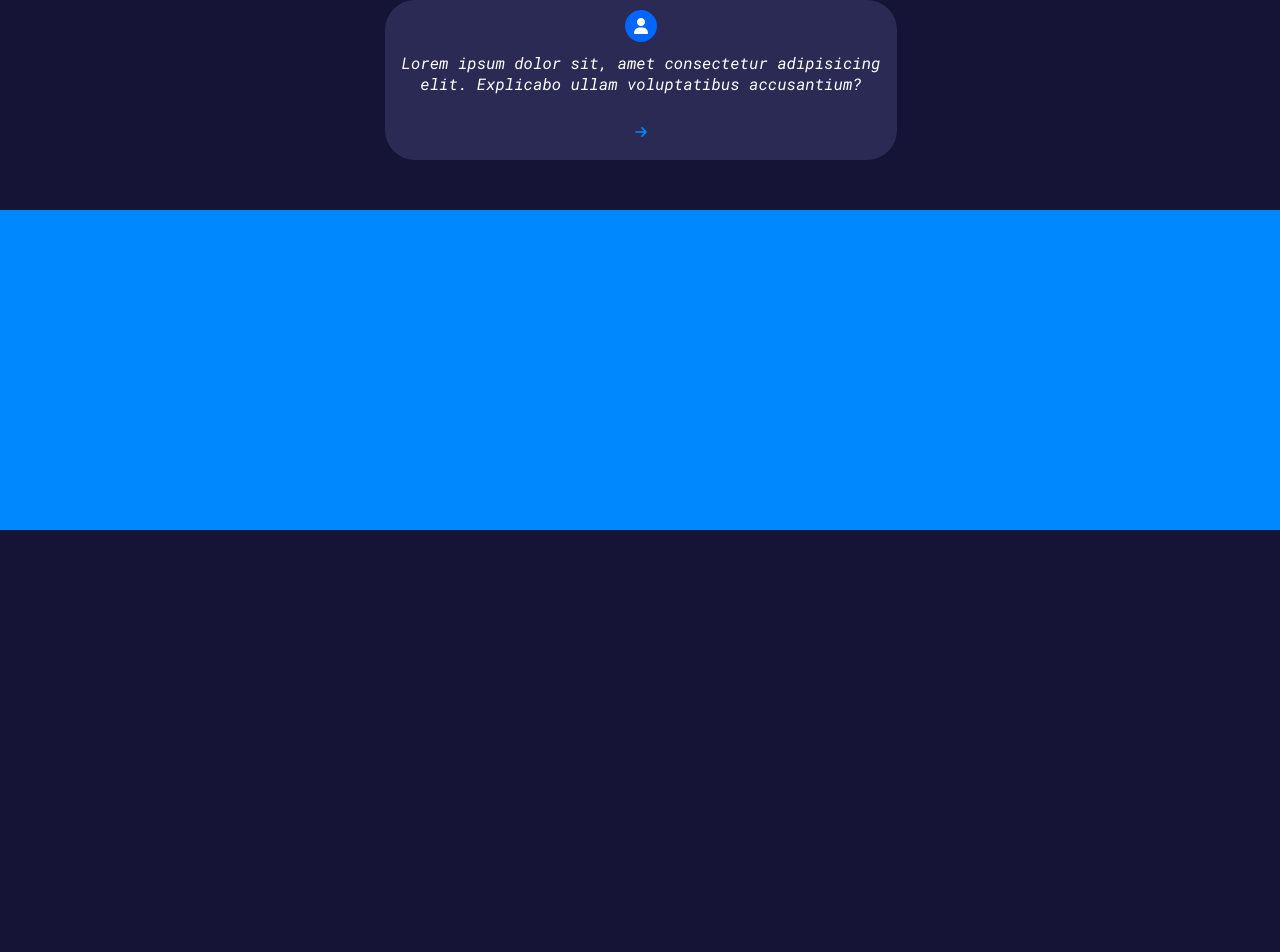
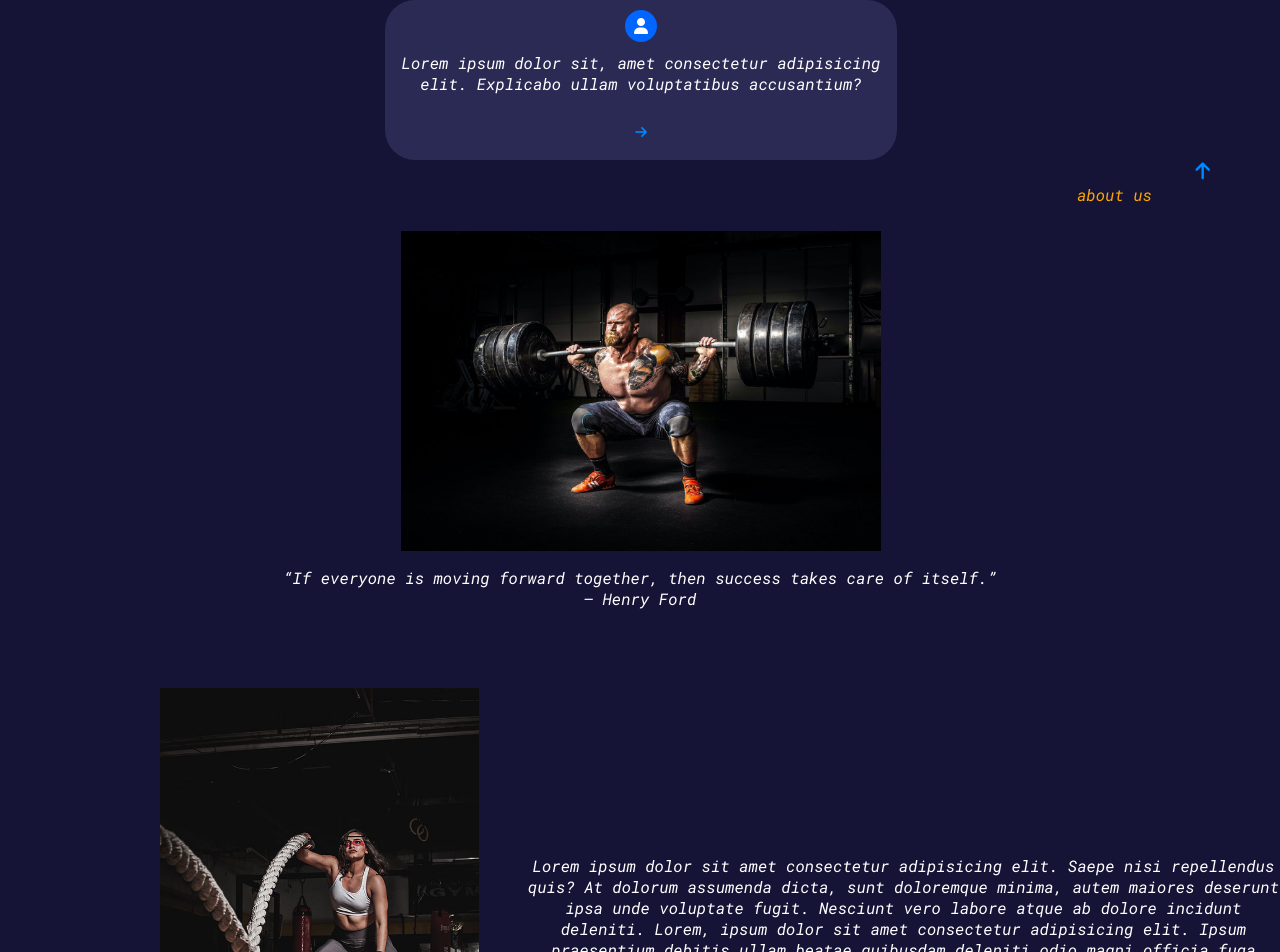
Before and after one commit to roshanpanda666/gym-site2.0, a React (Create React App) app: page / in a window 1280 px wide. Shown: the part 2239-3191 px from the top of the page. Before the commit the page ends 2769 px from the top, so only its background shows below. Built offline with nearby package versions, Linux system fonts and the light colour scheme.

Commit message:
commiting navbar for mobile

```diff
--- a/package.json
+++ b/package.json
@@ -9,6 +9,7 @@
     "framer-motion": "^10.12.8",
     "react": "^18.2.0",
     "react-dom": "^18.2.0",
+    "react-router-dom": "^6.11.1",
     "react-scripts": "5.0.1",
     "react-teffex": "^1.0.5",
     "web-vitals": "^2.1.4"
--- a/src/App.js
+++ b/src/App.js
@@ -8,6 +8,8 @@ import Ourvalues from './components/ourvalues'
 import Faq from './components/faq'
 import Testimonials from './components/testimonials'
 import Footer from './components/footer'
+import Gotoupbutton from './components/Gotoupbutton'
+import About from './components/about'
 const App = () => {
   return (
     <div>
@@ -18,7 +20,11 @@ const App = () => {
       <Ourvalues></Ourvalues>
       <Faq></Faq>
       <Testimonials></Testimonials>
+      <Gotoupbutton></Gotoupbutton>
+      <About></About>
+
       <Footer></Footer>
+
     </div>
   )
 }
--- /dev/null
+++ b/src/components/Gotoupbutton.jsx
@@ -0,0 +1,21 @@
+import React from 'react'
+import './topgobutton.css'
+import {motion} from 'framer-motion'
+const Gotoupbutton = () => {
+    const gototop=()=>{
+        window.scrollTo({top:0,left:0,behavior:'smooth'})
+    }
+  return (
+    <div>
+      <div className="buttonfather">
+        <motion.button className="buttontotop" onClick={gototop}
+            whileHover={{y:-10}}
+            whileTap={{scale:0.8}}
+
+        ><i class="fa-solid fa-arrow-up"></i></motion.button>
+      </div>
+    </div>
+  )
+}
+
+export default Gotoupbutton
--- /dev/null
+++ b/src/components/about.css
@@ -0,0 +1,81 @@
+.aboutfather{
+    display: flex;
+    flex-direction: column;
+    margin-bottom: 30rem;
+
+}
+.headerabout{
+    display: flex;
+    justify-content: flex-end;
+    margin-right: 10%;
+    margin-bottom: 2%;
+    color: orange;
+}
+.header{
+    display:flex ;
+    justify-content: center;
+    align-items: center;
+    text-align: center;
+    flex-direction: column;
+    width: 100%;
+
+
+
+}
+.imgexebala{
+    height: 20rem;
+}
+.abouttxt{
+    margin-top: 1rem;
+}
+.maincontentabout{
+    display: flex;
+    justify-content: center;
+    flex-direction: column;
+}
+.content1{
+    display: flex;
+    align-items: center;
+
+    width: 100%;
+    height: 36rem;
+    margin-top: 2rem;
+}
+.aboutusimg{
+    margin-left: 10rem;
+    height: 30rem;
+}
+.words{
+    display: flex;
+    justify-content: center;
+    text-align: center;
+    align-items: center;
+    margin-left: 3rem;
+    width: 60%;
+
+}
+
+@media (max-width: 600px) {
+    .content1{
+        flex-direction: column;
+    }
+    .aboutusimg{
+        margin-top: 3rem;
+        margin-left: 0px;
+    }
+    .words{
+        width: 100%;
+        margin-top: 3rem;
+        margin-left: 0px;
+    }
+    .headerabout{
+        margin-left: 0px;
+        margin-right: 0px;
+        justify-content: center;
+        text-align: center;
+    }
+    .imgexebala{
+        margin-top: 2rem;
+        height: 10rem;
+    }
+}
--- /dev/null
+++ b/src/components/about.jsx
@@ -0,0 +1,70 @@
+import React from 'react'
+import './about.css'
+import{motion} from 'framer-motion'
+const About = () => {
+  return (
+    <div>
+      <div className="aboutfather">
+      <div className="headerabout">
+        <div className="aboutusreal">
+        about us
+        </div>
+
+      </div>
+        <div className="header">
+            <motion.img className='imgexebala' src="header_bg_1.jpg" alt=""
+            initial={{
+                x: 60,
+                opacity:0.2
+            }}
+            whileInView={{
+                x:1,
+                opacity:1.5
+            }}
+            />
+            <motion.div className="abouttxt"
+            initial={{
+                opacity:0.2
+            }}
+            whileInView={{
+                opacity:1.5
+            }}
+            >
+            “If everyone is moving forward together, then success takes care of itself.” <br></br>— Henry Ford
+
+            </motion.div>
+        </div>
+        <div className="maincontentabout">
+            <div className="content1">
+                <motion.div className="img"
+                initial={{
+                    y: 400,
+                }}
+                whileInView={{
+                    y:1
+                }}
+                >
+                    <img className='aboutusimg' src="values.jpg" alt="" />
+
+                </motion.div>
+                <motion.div className="words"
+                    initial={{
+                        opacity:0.5
+                    }}
+                    whileInView={{
+                        opacity:1.5,
+
+                    }}
+                >
+                   Lorem ipsum dolor sit amet consectetur adipisicing elit. Saepe nisi repellendus quis? At dolorum assumenda dicta, sunt doloremque minima, autem maiores deserunt ipsa unde voluptate fugit. Nesciunt vero labore atque ab dolore incidunt deleniti. Lorem, ipsum dolor sit amet consectetur adipisicing elit. Ipsum praesentium debitis ullam beatae quibusdam deleniti odio magni officia fuga dicta ad explicabo, optio nostrum molestiae, porro nisi dolorum id ducimus temporibus rerum.
+                </motion.div>
+
+            </div>
+
+        </div>
+      </div>
+    </div>
+  )
+}
+
+export default About
--- a/src/components/nav.css
+++ b/src/components/nav.css
@@ -44,13 +44,68 @@
     margin-left: 20px;
 
 }
+.navaftermediaquery{
+    margin-bottom: 20px;
+    position: static;
+}
+.aftermobiletransform{
 
+    display: flex;
+    justify-content: center;
+    align-items: center;
+    text-align: center;
+    flex-direction: column;
+    z-index: 100;
+    margin-left: -180px;
+    position: absolute;
+    height: 250px;
+    width: 200px;
+    border:1px solid red;
+    background-color: #161436;
+    display: block;
+}
+.noaftermobiletransform{
+    display: flex;
+    justify-content: center;
+    align-items: center;
+    text-align: center;
+    flex-direction: column;
+    z-index: 100;
+    margin-left: -180px;
+    position: absolute;
+    height: 250px;
+    width: 200px;
+
+    background-color: #161436;
+    display: none;
+}
+.homenavigatio{
+    margin-bottom: 20px;
+}
+.aboutnavigatio{
+    margin-bottom: 20px;
+
+}
+.servicesnavigatio{
+    margin-bottom: 20px;
+}
+.contactnavigatio{
+    margin-bottom: 20px;
+
+}
+.lcosebutton{
+    background-color: #161436;
+    border: none;
+    margin-left: 160px;
+    color: orange;
+}
 
 @media screen and (max-width: 700px) {
     .rightside{
         margin-left: 20%;
     }
     .navaftermediaquery{
+        margin-top: 20px;
         margin-left: 80%;
         display: block;
     }
--- a/src/components/navBar.jsx
+++ b/src/components/navBar.jsx
@@ -1,8 +1,20 @@
-import React from 'react'
+import React, { useState } from 'react'
 import './nav.css'
 import {motion} from 'framer-motion'
 import {Glitch} from "react-teffex";
 const Navbar = () => {
+  const[noshow,show]=useState("noaftermobiletransform")
+  const aboutscrool=()=>{
+    window.scrollTo({top:2600,left:0,behavior:'smooth'})
+  }
+  const showphnavi=()=>{
+
+    show("aftermobiletransform")
+
+  }
+  const noshowmobinav =()=>{
+    show("noaftermobiletransform")
+  }
   return (
     <div>
       <div className="navfather">
@@ -18,8 +30,83 @@ const Navbar = () => {
           <span className='yellowlogo'>GYM</span>
         </motion.div>
         <div className="rightside">
+
           <div className="navaftermediaquery">
-          <i class="fa-solid fa-bars"></i>
+
+          <i class="fa-solid fa-bars" onClick={showphnavi}></i>
+
+          <motion.div className ={noshow}
+          initial={{
+            y:-100,
+            opacity:0
+          }}
+          whileInView={{
+            y:1,
+            opacity:1.5
+          }}
+          >
+              <button className='lcosebutton' onClick={noshowmobinav}><i class="fa-solid fa-circle-xmark"></i></button>
+          <motion.div className="homenavigatio"
+              transition={{
+                type:"spring",
+                stiffness:100
+              }}
+              whileHover={{
+                x:5,
+              }}
+              whileTap={{
+                x:0
+              }}
+
+           >
+            HOME
+           </motion.div>
+
+           <motion.div className="aboutnavigatio" onClick={aboutscrool}
+            transition={{
+              type:"spring",
+              stiffness:100
+            }}
+            whileHover={{
+              x:5,
+            }}
+            whileTap={{
+              x:0
+            }
+            }
+
+            >
+            ABOUT
+           </motion.div>
+
+           <motion.div className="servicesnavigatio"
+            transition={{
+              type:"spring",
+              stiffness:100
+            }}
+            whileHover={{
+              x:5,
+            }}
+            whileTap={{
+              x:0
+            }}>
+            SERVICE
+           </motion.div>
+
+           <motion.div className="contactnavigatio"
+              transition={{
+                type:"spring",
+                stiffness:100
+              }}
+              whileHover={{
+                x:5,
+              }}
+              whileTap={{
+                x:0
+              }}>
+            CONTACT
+           </motion.div>
+          </motion.div>
           </div>
            <motion.div className="homenavigation"
               transition={{
@@ -32,11 +119,12 @@ const Navbar = () => {
               whileTap={{
                 x:0
               }}
+
            >
             HOME
            </motion.div>
 
-           <motion.div className="aboutnavigation"
+           <motion.div className="aboutnavigation" onClick={aboutscrool}
             transition={{
               type:"spring",
               stiffness:100
@@ -47,7 +135,9 @@ const Navbar = () => {
             whileTap={{
               x:0
             }
-            }>
+            }
+
+            >
             ABOUT
            </motion.div>
 
--- /dev/null
+++ b/src/components/topgobutton.css
@@ -0,0 +1,12 @@
+.buttonfather{
+    display: flex;
+    justify-content: flex-end;
+}
+.buttontotop{
+
+    font-size: larger;
+    border: none;
+    background-color: #161436;
+    margin-right:5% ;
+    color: #0088fe;
+}
```
Also changed, not shown: 1 other file (tests, documents, lock files or other folders).
